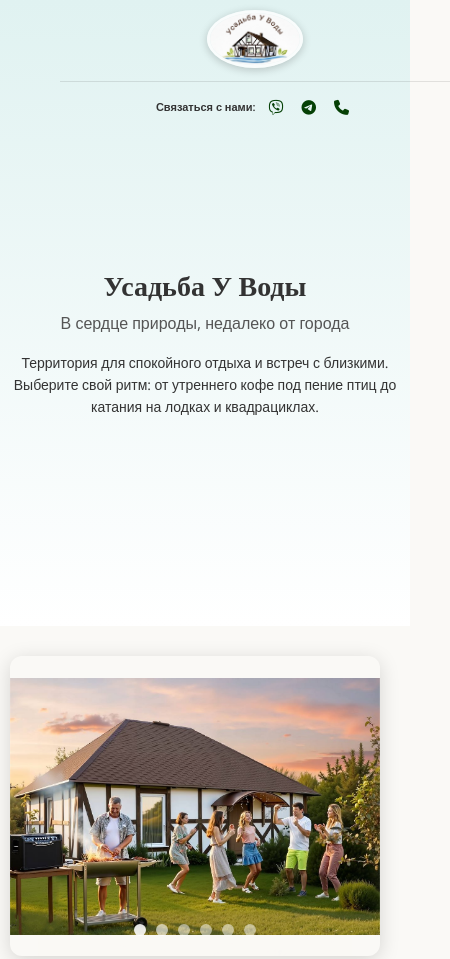
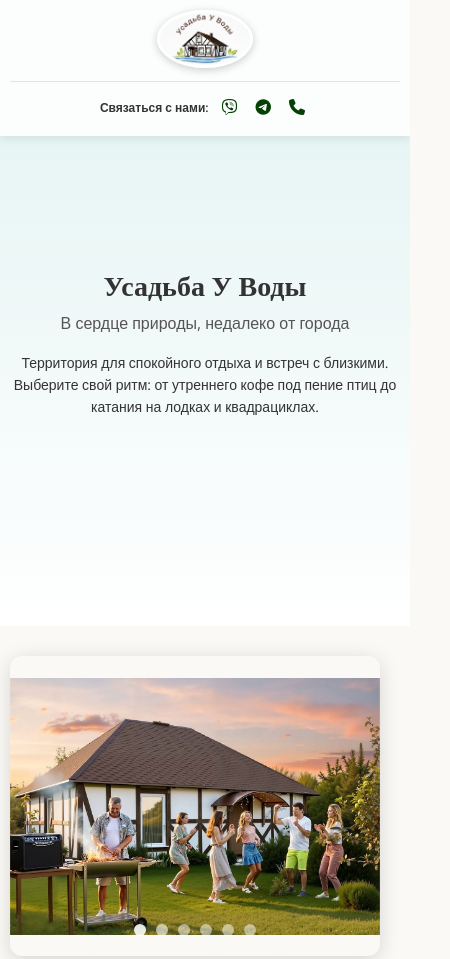
Before and after one commit to Marya-Kiseliova/Usadiba_U_Vodi, a plain HTML site: page index.html in a window 390 px wide. Shown: the top 959 px of the page, 450 px wide, since content can reach past the window. Drawn offline with nearby package versions, Linux system fonts and the light colour scheme; some packages are replaced by stand-ins of ours; a script that the page names is missing.

Commit message:
index.html
Улучшена шапка

````diff
--- a/index.html
+++ b/index.html
@@ -55,8 +55,10 @@
             display: flex;
             justify-content: space-between;
             align-items: center;
-            padding: 15px 15px;
-
+            padding: 15px 5%;
+            background-color: rgba(255, 255, 255, 0.9);
+            box-shadow: 0 2px 10px rgba(0, 0, 0, 0.1);
+            z-index: 100;
         }
 
         .logo-container {
@@ -76,7 +78,6 @@
         .contacts {
             display: flex;
             align-items: center;
-            margin: 50px;
             gap: 12px;
             flex-wrap: wrap; /* Позволяет переносить на новую строку */
             justify-content: flex-end;
@@ -284,7 +285,7 @@
         .map-section {
             padding: 60px 20px;
             text-align: center;
-                   }
+        }
 
         .map-section h2 {
             font-size: 36px;
@@ -353,12 +354,11 @@
             }
 
             .logo {
-                width: 100px;
-                height: auto;
+                width: 120px;
             }
 
             .contacts span {
-                font-size: 15px;
+                font-size: 14px;
             }
 
             .contacts a {
@@ -374,16 +374,13 @@
             }
 
             .header {
-                padding: 12px 12px;
+                padding: 12px 15px;
                 flex-wrap: wrap; /* Разрешаем перенос */
-                gap: 5px;
+                gap: 10px;
             }
 
             .logo {
-
-                width: 90px;
-                height: auto;
-                margin:0;
+                width: 100px;
             }
 
             .contacts {
@@ -397,11 +394,11 @@
             }
 
             .contacts span {
-                font-size: 10px;
+                font-size: 14px;
             }
 
             .contacts a {
-                font-size: 16px;
+                font-size: 18px;
             }
 
             .hero-content {
@@ -463,17 +460,15 @@
             }
 
             .logo {
-                margin: 0;
                 width: 90px;
-                height: auto;
             }
 
             .contacts span {
-                font-size: 11px;
+                font-size: 12px;
             }
 
             .contacts a {
-                font-size: 15px;
+                font-size: 16px;
             }
 
             .hero-title {
@@ -504,11 +499,15 @@
             }
 
             .contacts {
-            gap: 5px;
+                gap: 5px;
             }
 
             .contacts span {
-                margin-bottom: 5px;
+                font-size: 11px;
+            }
+
+            .contacts a {
+                font-size: 15px;
             }
 
             .hero-title {
@@ -755,3 +754,4 @@
     </script>
 </body>
 </html>
+```
````
